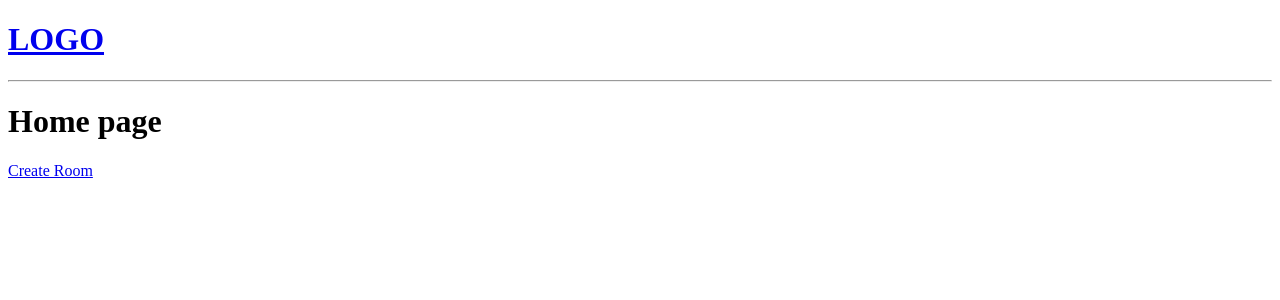
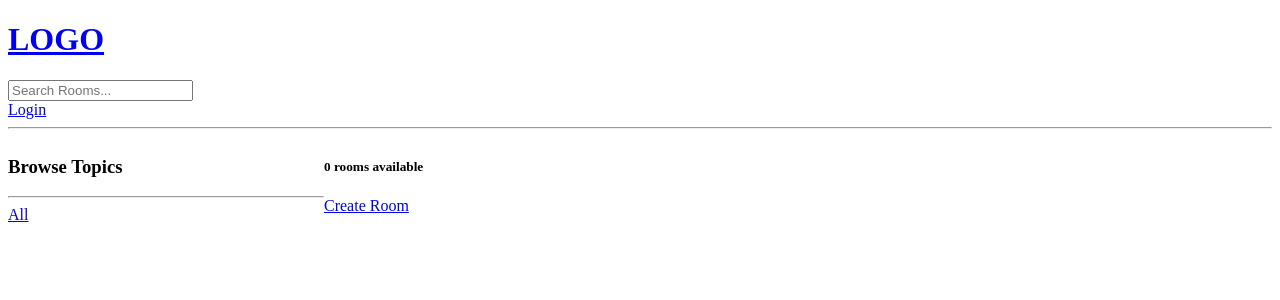
Before and after one commit to 22DP3RPotj/EduSphere, a Django app: page / in a window 1280 px wide. Shown: the top 300 px of the page. Run offline with Django 5.2, Linux system fonts and the light colour scheme; data that the repository does not hold is empty.

Commit message:
Add user authentication

```diff
--- a/base/templates/base/home.html
+++ b/base/templates/base/home.html
@@ -1,11 +1,35 @@
 {% extends "main.html" %}
 
 {% block content %}
-    <h1>Home page</h1>
 
+<style>
+    .home-container {
+        display: grid;
+        grid-template-columns: 1fr 3fr;
+    }
+</style>
+
+<div class="home-container">
+
+    <div>
+        <h3>Browse Topics</h3>
+        <hr>
+
+        <div>
+            <a href="{% url 'home' %}">All</a>
+        </div>
+
+        {% for topic in topics %}
+        <div>
+            <a href="{% url 'home' %}?q={{ topic.name }}">{{ topic.name }}</a>
+        </div>
+        {% endfor %}
+    </div>
+
+    <div>
+        <h5>{{ rooms_count }} room{{ rooms_count|pluralize }} available</h5>
         <a href="{% url 'create-room' %}">Create Room</a>
 
-    <div>
         <div>
             {% for room in rooms %}
             <div>
@@ -18,5 +42,9 @@
             </div>
             {% endfor %}
         </div>
+
     </div>
+
+</div>
+
 {% endblock content %}
--- a/base/urls.py
+++ b/base/urls.py
@@ -3,8 +3,10 @@ from . import views
 
 urlpatterns = [
     path('', views.home, name="home"),
+
+    path('login/', views.login_page, name="login"),
+
     path('room/<uuid:id>/', views.room, name="room"),
-
     path('create-room/', views.create_room, name="create-room"),
     path('update-room/<uuid:id>/', views.update_room, name="update-room"),
     path('delete-room/<uuid:id>/', views.delete_room, name="delete-room"),
--- a/base/views.py
+++ b/base/views.py
@@ -1,11 +1,46 @@
 from django.shortcuts import render, redirect
-from .models import Room
+from django.contrib import messages
+from django.db.models import Q
+from django.contrib.auth.models import User
+from django.contrib.auth import authenticate, login, logout
+from .models import Room, Topic
 from .forms import RoomForm
 
 
+def login_page(request):
+    if request.method == 'POST':
+        username = request.POST.get('username')
+        password = request.POST.get('password')
+
+        try:
+            user = User.objects.get(username=username)
+        except User.DoesNotExist:
+            messages.warning(request, 'User does not exist')
+            return render(request, 'base/login-register.html', {})
+
+        user = authenticate(request, username=username, password=password)
+
+        if user is not None:
+            login(request, user)
+            return redirect('home')
+        else:
+            messages.warning(request, 'Username OR Password does not exist')
+
+    return render(request, 'base/login-register.html', {})
+
 def home(request):
-    rooms = Room.objects.all()
-    context = {'rooms': rooms}
+    q = request.GET.get('q') if request.GET.get('q') is not None else ''
+
+    rooms = Room.objects.filter(
+        Q(topic__name__icontains=q) |
+        Q(name__icontains=q) |
+        Q(description__icontains=q)
+    )
+
+    topics = Topic.objects.all()
+    rooms_count = rooms.count()
+
+    context = {'rooms': rooms, 'topics': topics, 'rooms_count': rooms_count}
     return render(request, 'base/home.html', context)
 
 
--- a/templates/main.html
+++ b/templates/main.html
@@ -12,6 +12,15 @@
     {% block content %}
 
     {% endblock content %}
+
+    {% if messages %}
+    <ul class="messages">
+        {% for message in messages %}
+        <li{% if message.tags %} class="{{ message.tags }}"{% endif %}>{{ message }}</li>
+        {% endfor %}
+    </ul>
+    {% endif %}
+
 </body>
 
 </html>
--- a/templates/navbar.html
+++ b/templates/navbar.html
@@ -2,4 +2,10 @@
     <h1>LOGO</h1>
 </a>
 
+<form method="GET" action="{% url 'home' %}">
+    <input type="text" name="q" placeholder="Search Rooms..." />
+</form>
+
+<a href="{% url 'login' %}">Login</a>
+
 <hr>
```
Also changed, not shown: base/templates/base/login-register.html (added, +18 -0 lines). Lines whose indentation alone changed are shown as unchanged.
